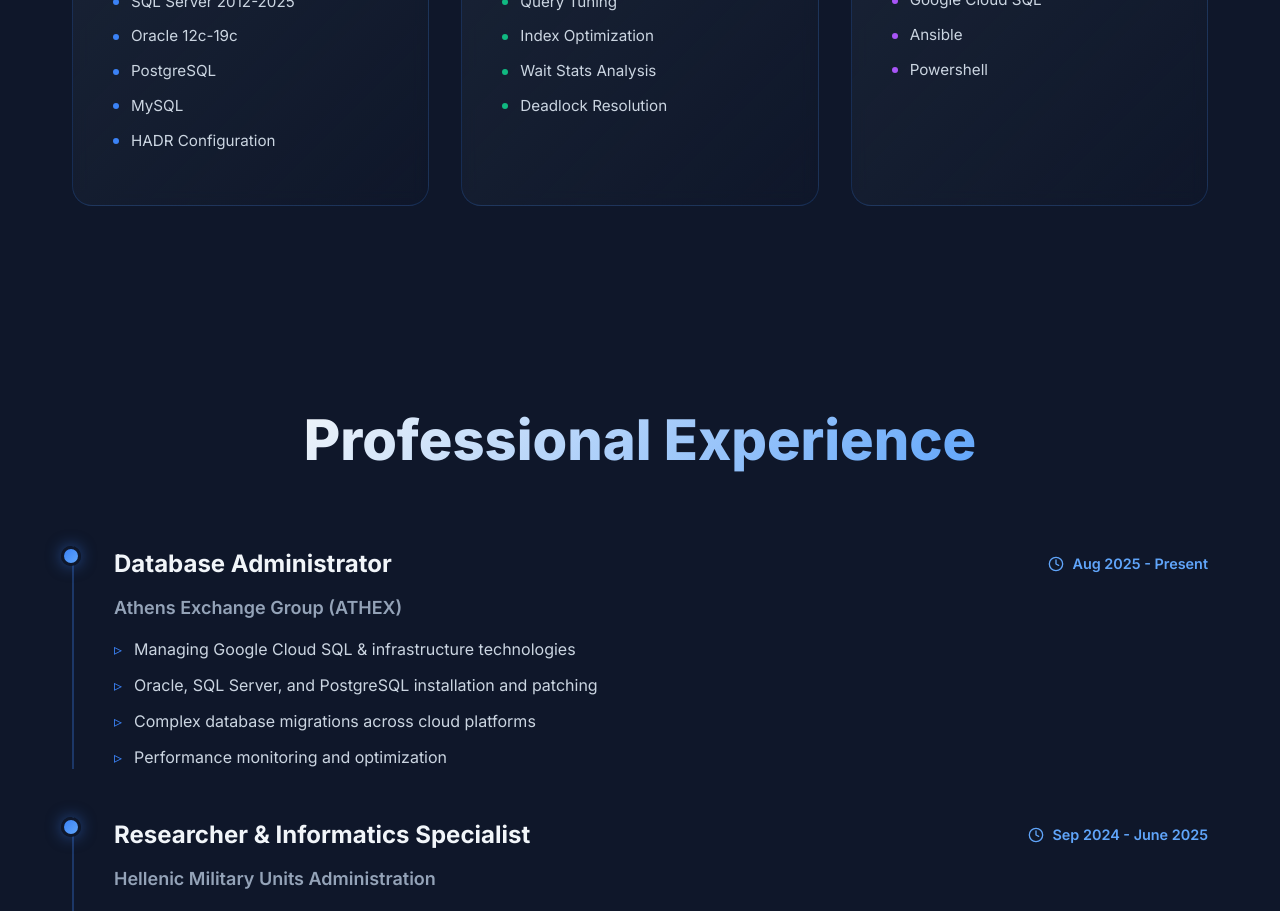
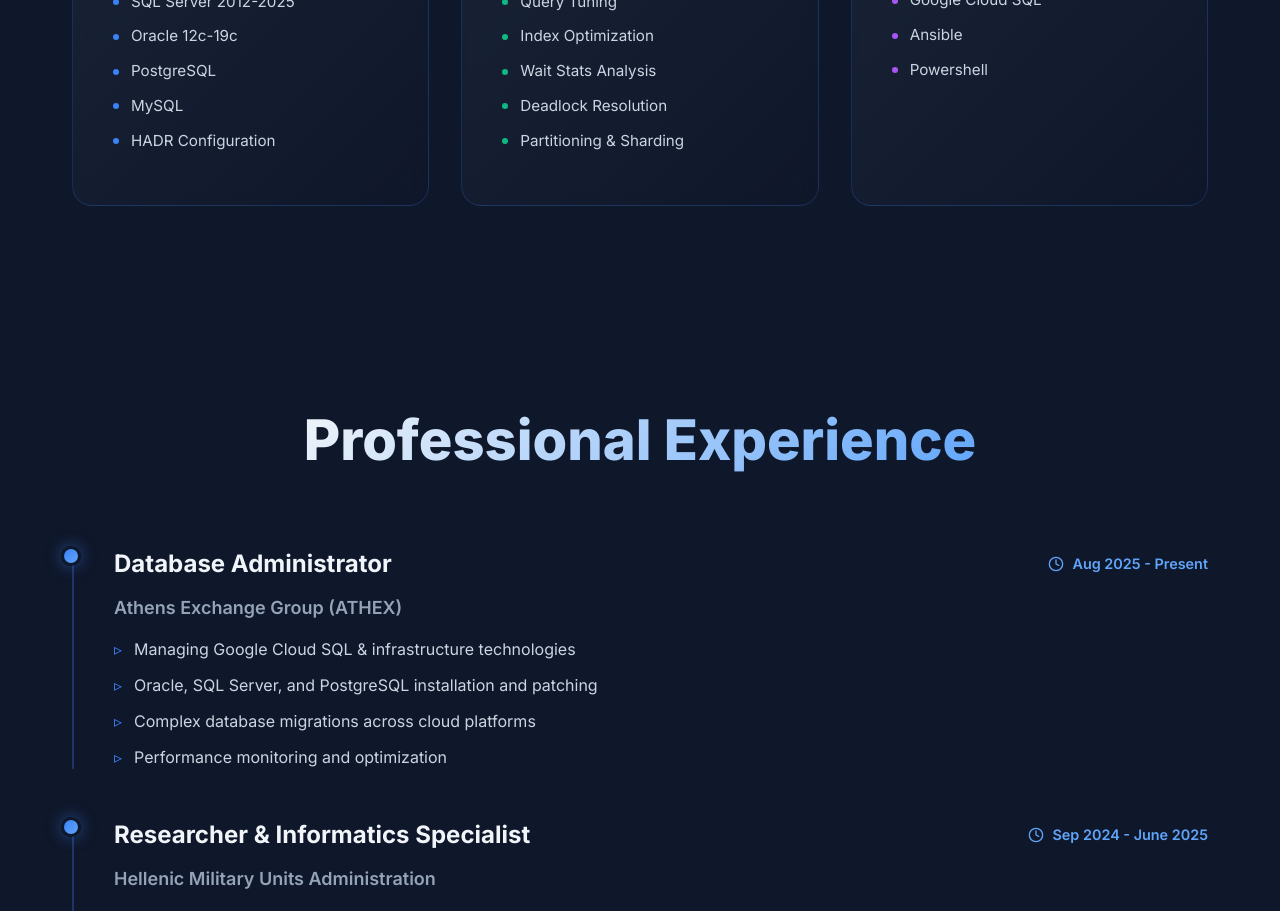
Before and after one commit to Erevos-IV/Website, a React (Vite) app: page / in a window 1280 px wide. Shown: the part 1740-2651 px from the top of the page. Built offline with nearby package versions, Linux system fonts and the light colour scheme.

Commit message:
Add 'Partitioning & Sharding' to skills list

```diff
--- a/src/App.jsx
+++ b/src/App.jsx
@@ -27,7 +27,7 @@ const Portfolio = () => {
       icon: TrendingUp,
       color: "#10b981",
       bgColor: "rgba(16, 185, 129, 0.1)",
-      skills: ["Query Tuning", "Index Optimization", "Wait Stats Analysis", "Deadlock Resolution"]
+      skills: ["Query Tuning", "Index Optimization", "Wait Stats Analysis", "Deadlock Resolution", "Partitioning & Sharding"]
     },
     {
       title: "Cloud & Automation",
```
